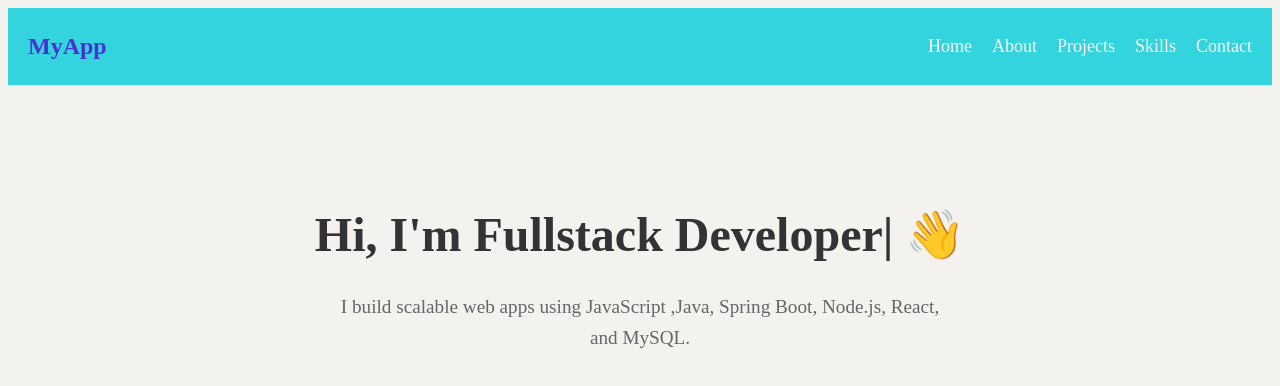
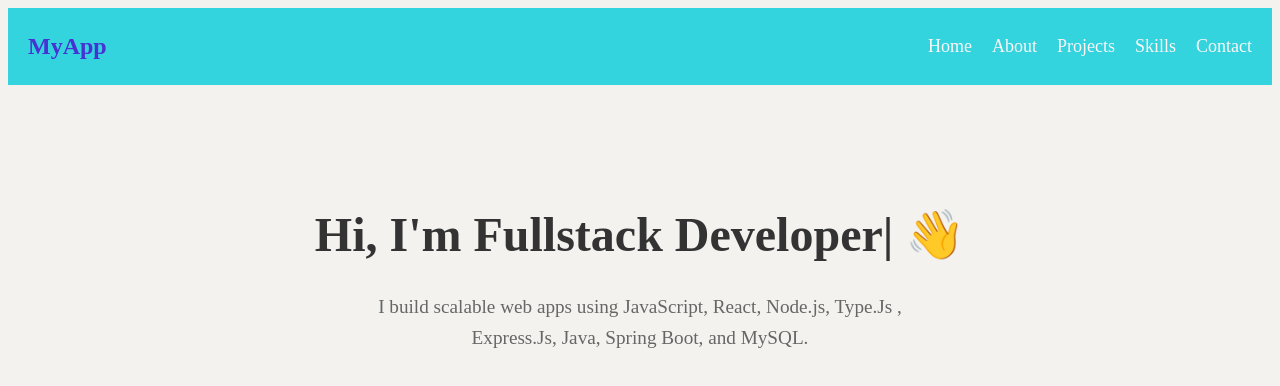
Before and after one commit to theproblemscreator/frontend, a React (Vite) app: page / in a window 1280 px wide. Shown: the top 386 px of the page. Built offline with nearby package versions, Linux system fonts and the light colour scheme.

Commit message:
Changes in About and Home Component

```diff
--- a/src/component/About.jsx
+++ b/src/component/About.jsx
@@ -8,7 +8,7 @@ const About = () => {
 
       <p>
         Hi, I'm <strong>Ajay Rathod</strong>, a passionate Full Stack Developer with 3+ years of
-        experience building scalable and user-friendly applications. I specialize in <strong> JavaScript , Java, Spring Boot, Node.js,Passport.Js, Typed.Js React, and MySQL</strong>.
+        experience building scalable and user-friendly applications. I specialize in <strong> JavaScript, Node.js, React, Express.Js, Typed.Js, Passport.Js, Java, Spring Boot, and MySQL</strong>.
       </p>
       <p>
         I enjoy creating end-to-end solutions from designing APIs to implementing modern UI. I have worked on projects
--- a/src/component/Home.jsx
+++ b/src/component/Home.jsx
@@ -10,7 +10,7 @@ const Home = () => {
         Hi, I'm <TypingAnimation /> 👋
       </h1>
       <p>
-        I build scalable web apps using JavaScript ,Java, Spring Boot, Node.js, React, and
+        I build scalable web apps using JavaScript, React, Node.js, Type.Js , Express.Js, Java, Spring Boot,  and
         MySQL.
       </p>
     </div>
```
Also changed, not shown: 1 other file (tests, documents, lock files or other folders).
